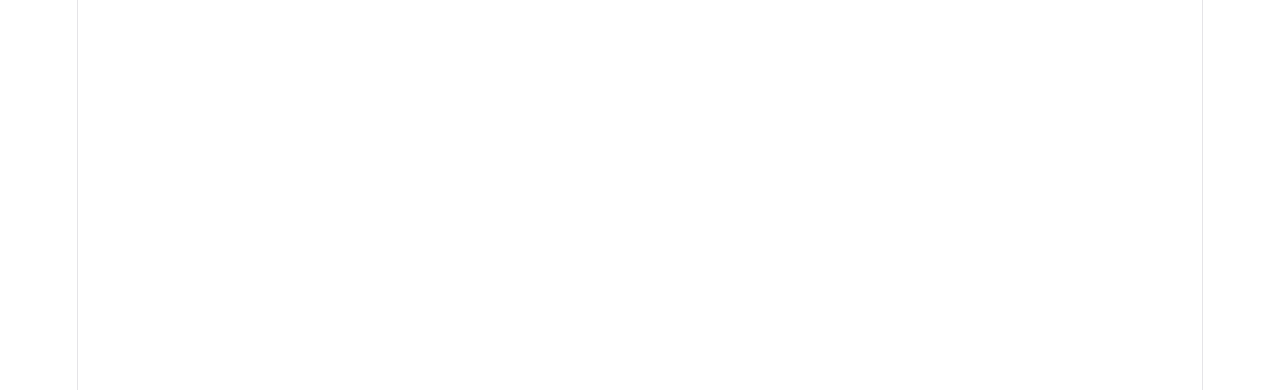
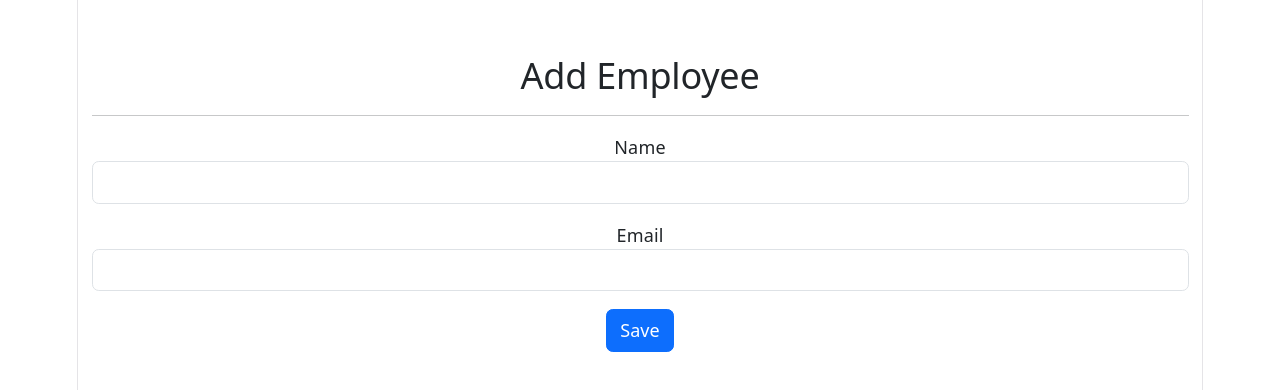
Before and after one commit to Khyati03/employee-management-ui, a React (Vite) app: page /employees/add in a window 1280 px wide. Before the commit this address had no page. Shown: the top 390 px of the page. Built offline with nearby package versions, Linux system fonts and the light colour scheme.

Commit message:
Implement add employee feature

```diff
--- a/src/App.jsx
+++ b/src/App.jsx
@@ -2,6 +2,7 @@
 import Login from "./pages/Login";
 import Dashboard from "./pages/Dashboard";
 import Employees from "./pages/Employees";
+import AddEmployee from "./pages/AddEmployee";
 
 function App() {
     return (
@@ -9,6 +10,7 @@
             <Route path="/" element={<Login />} />
             <Route path="/dashboard" element={<Dashboard />} />
             <Route path="/employees" element={<Employees />} />
+            <Route path="/employees/add" element={<AddEmployee />} />
         </Routes>
     );
 }
--- /dev/null
+++ b/src/pages/AddEmployee.jsx
@@ -0,0 +1,77 @@
+import { useState } from "react";
+import { useNavigate } from "react-router-dom";
+import api from "../api/api";
+
+function AddEmployee() {
+
+    const [name, setName] = useState("");
+    const [email, setEmail] = useState("");
+
+    const navigate = useNavigate();
+
+    const handleSave = async () => {
+
+        try {
+
+            await api.post("/employees", {
+                name,
+                email,
+                department: null
+            });
+
+            alert("Employee Added Successfully!");
+
+            navigate("/employees");
+
+        } catch (error) {
+
+            console.log(error);
+
+            alert("Unable to save employee.");
+
+        }
+    };
+
+    return (
+        <div className="container mt-5">
+
+            <h2>Add Employee</h2>
+
+            <hr />
+
+            <div className="mb-3">
+
+                <label>Name</label>
+
+                <input
+                    className="form-control"
+                    value={name}
+                    onChange={(e) => setName(e.target.value)}
+                />
+
+            </div>
+
+            <div className="mb-3">
+
+                <label>Email</label>
+
+                <input
+                    className="form-control"
+                    value={email}
+                    onChange={(e) => setEmail(e.target.value)}
+                />
+
+            </div>
+
+            <button
+                className="btn btn-primary"
+                onClick={handleSave}
+            >
+                Save
+            </button>
+
+        </div>
+    );
+}
+
+export default AddEmployee;
--- a/src/pages/Employees.jsx
+++ b/src/pages/Employees.jsx
@@ -1,7 +1,9 @@
 import { useEffect, useState } from "react";
 import api from "../api/api";
+import { useNavigate } from "react-router-dom";
 
 function Employees() {
+    const navigate = useNavigate();
 
     const [employees, setEmployees] = useState([]);
 
@@ -25,6 +27,13 @@
             <h2>Employees</h2>
 
             <hr />
+
+            <button
+                className="btn btn-success mb-3"
+                onClick={() => navigate("/employees/add")}
+            >
+                Add Employee
+            </button>
 
             <table className="table table-bordered table-striped">
 
```
